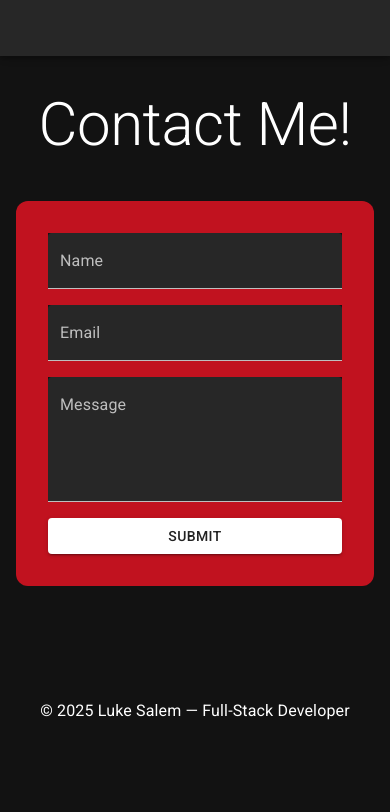
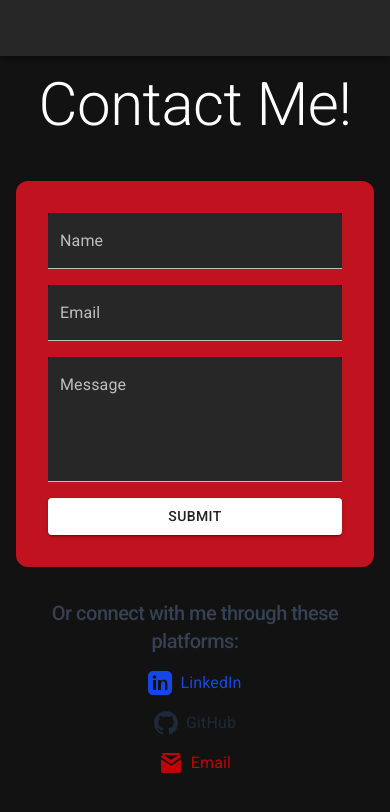
Before and after one commit to lukebike/portfoliov2, a React (Vite) app: page /contact in a window 390 px wide. Shown: the top 812 px of the page. Built offline with nearby package versions, Linux system fonts and the light colour scheme; some icons are missing.

Commit message:
Contact page scrolling does not work on mobile, need to fix

```diff
--- a/src/App.tsx
+++ b/src/App.tsx
@@ -71,7 +71,7 @@ function App() {
             <Route path="projects" element={<CardList />} />
             <Route path="contact" element={<ContactFormDuo />} />
           </Routes>
-          <Footer />
+          {/* <Footer /> */}
         </Container>
       </ThemeProvider>
     </BrowserRouter>
--- a/src/ContactFormDuo.tsx
+++ b/src/ContactFormDuo.tsx
@@ -6,6 +6,7 @@ import {
   InputAdornment,
   TextField,
   Typography,
+  useMediaQuery,
   useTheme,
 } from "@mui/material";
 import { Person, Email, Message } from "@mui/icons-material";
@@ -13,6 +14,7 @@ import { motion } from "framer-motion";
 
 export default function ContactFormDuo() {
   const theme = useTheme();
+  const isMobile = useMediaQuery("(min-width-600px)");
   const formik = useFormik({
     initialValues: {
       name: "",
@@ -36,7 +38,7 @@ export default function ContactFormDuo() {
       animate={{ opacity: 1, y: 0 }}
       exit={{ opacity: 0, y: -20 }}
       transition={{ duration: 0.4 }}
-      style={{ height: "80%" }}
+      style={{ height: "100%" }}
     >
       <Box
         sx={{
@@ -46,9 +48,16 @@ export default function ContactFormDuo() {
           alignContent: "center",
         }}
       >
-        <Typography variant="h2" sx={{ mb: 5 }}>
-          Contact Me!
-        </Typography>
+        {isMobile ? (
+          <Typography variant="h5" sx={{ mb: 5 }}>
+            Contact Me!
+          </Typography>
+        ) : (
+          <Typography variant="h2" sx={{ mb: 5 }}>
+            Contact Me!
+          </Typography>
+        )}
+
         <Box
           component="form"
           onSubmit={formik.handleSubmit}
@@ -122,6 +131,40 @@ export default function ContactFormDuo() {
             Submit
           </Button>
         </Box>
+        <h2 className="mt-8 text-xl font-medium text-center text-gray-700 tracking-tight">
+          Or connect with me through these platforms:
+        </h2>
+        <div className="flex flex-col items-center gap-4 mt-4">
+          <a
+            href="https://www.linkedin.com/in/luke-salem-17051a231/"
+            target="_blank"
+            className="flex items-center gap-2 text-blue-700 hover:underline"
+          >
+            <svg className="w-6 h-6" fill="currentColor" viewBox="0 0 24 24">
+              <path d="M19 0h-14c-2.761 0-5 2.239-5 5v14c0 2.761 2.239 5 5 5h14c2.762 0 5-2.239 5-5v-14c0-2.761-2.238-5-5-5zm-11 19h-3v-10h3v10zm-1.5-11.268c-.966 0-1.75-.784-1.75-1.75s.784-1.75 1.75-1.75 1.75.784 1.75 1.75-.784 1.75-1.75 1.75zm13.5 11.268h-3v-5.604c0-1.337-.025-3.063-1.868-3.063-1.87 0-2.156 1.46-2.156 2.969v5.698h-3v-10h2.881v1.367h.041c.401-.761 1.381-1.563 2.844-1.563 3.042 0 3.604 2.003 3.604 4.605v5.591z" />
+            </svg>
+            LinkedIn
+          </a>
+          <a
+            href="https://github.com/lukebike"
+            target="_blank"
+            className="flex items-center gap-2 text-gray-800 hover:underline"
+          >
+            <svg className="w-6 h-6" fill="currentColor" viewBox="0 0 24 24">
+              <path d="M12 0c-6.627 0-12 5.373-12 12 0 5.303 3.438 9.8 8.205 11.387.6.113.82-.258.82-.577 0-.285-.011-1.04-.017-2.04-3.338.726-4.042-1.61-4.042-1.61-.546-1.387-1.333-1.756-1.333-1.756-1.089-.745.083-.729.083-.729 1.205.085 1.84 1.237 1.84 1.237 1.07 1.834 2.809 1.304 3.495.997.108-.775.418-1.305.762-1.605-2.665-.305-5.466-1.332-5.466-5.931 0-1.31.469-2.381 1.236-3.221-.124-.303-.535-1.523.117-3.176 0 0 1.008-.322 3.301 1.23.957-.266 1.983-.399 3.003-.404 1.02.005 2.047.138 3.006.404 2.291-1.552 3.297-1.23 3.297-1.23.653 1.653.242 2.873.119 3.176.77.84 1.235 1.911 1.235 3.221 0 4.609-2.803 5.624-5.475 5.921.43.371.823 1.102.823 2.222 0 1.606-.015 2.898-.015 3.293 0 .322.216.694.825.576 4.765-1.589 8.199-6.086 8.199-11.386 0-6.627-5.373-12-12-12z" />
+            </svg>
+            GitHub
+          </a>
+          <a
+            href="mailto:lukesalem2002@gmail.com"
+            className="flex items-center gap-2 text-red-700 hover:underline"
+          >
+            <svg className="w-6 h-6" fill="currentColor" viewBox="0 0 24 24">
+              <path d="M12 13.065 2.4 6.6A2 2 0 0 1 4 4h16a2 2 0 0 1 1.6 2.6l-9.6 6.465zm9.6-7.465A4 4 0 0 0 20 2H4a4 4 0 0 0-1.6.6l9.6 6.465 9.6-6.465zM2 8.236V20a2 2 0 0 0 2 2h16a2 2 0 0 0 2-2V8.236l-9.6 6.465L2 8.236z" />
+            </svg>
+            Email
+          </a>
+        </div>
       </Box>
     </motion.div>
   );
--- a/src/Home.tsx
+++ b/src/Home.tsx
@@ -10,7 +10,7 @@ import { motion } from "framer-motion";
 export default function Hero({ mode }: { mode: "light" | "dark" }) {
   const theme = useTheme();
   const navigate = useNavigate();
-  const isMobile = useMediaQuery("(max-width:600px)");
+  const isMobile = useMediaQuery("(min-width:600px)");
 
   return (
     <motion.div
@@ -18,11 +18,11 @@ export default function Hero({ mode }: { mode: "light" | "dark" }) {
       animate={{ opacity: 1, y: 0 }}
       exit={{ opacity: 0, y: -20 }}
       transition={{ duration: 0.4 }}
-      style={{ height: "80%" }}
+      style={{ height: isMobile ? "90%" : "80%" }}
     >
       <Box
         sx={{
-          display: { xs: "flex" },
+          display: "flex",
           flexDirection: { lg: "row", md: "column", xs: "column" },
           justifyContent: "center",
           placeItems: "center",
```
